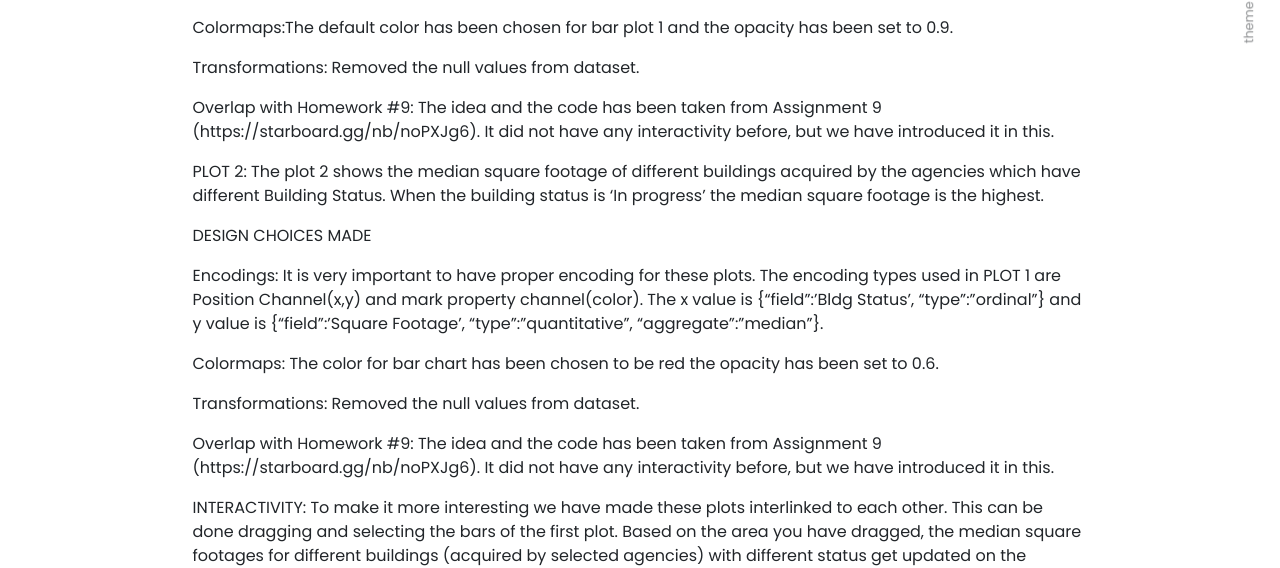
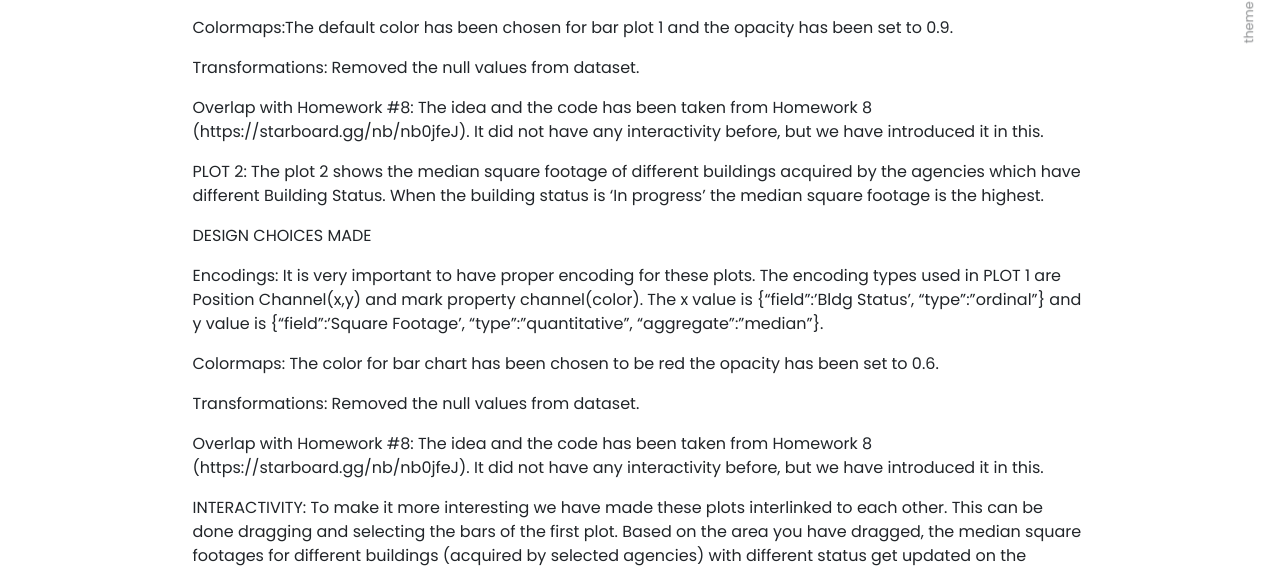
Before and after one commit to adnaanchida/adnaanchida.github.io, a Jekyll site: the page built from _projects/1_Vega_lite_project.md, in a window 1280 px wide. Shown: the part 737-1305 px from the top of the page. Built offline with Jekyll 4.4.1, drawn with Linux system fonts in a browser that asks for light colours; nearby versions of some CDN libraries.

Commit message:
Update 1_Vega_lite_project.md

```diff
--- a/_projects/1_Vega_lite_project.md
+++ b/_projects/1_Vega_lite_project.md
@@ -14,7 +14,7 @@
 ### Link to Python file:
 
 <div class="right">
-{% include elements/button.html link="https://github.com/achuri2/achuri2.github.io/blob/43b8e2792e0c749f185fc34589000000950fab31/Churi_Akshant-Malik_Smit-Choudhari_Samruddhi-assignment10.ipynb" text="Python Jupyter Notebook" %}
+{% include elements/button.html link="https://github.com/adnaanchida/adnaanchida.github.io/blob/fa0fd2b1c932b877a45ac7d0afe857e710ca7675/homework8.ipynb" text="Python Jupyter Notebook" %}
 </div>
 
 
@@ -37,8 +37,8 @@
 Transformations:
 Removed the null values from dataset.
 
-Overlap with Homework #9:
-The idea and the code has been taken from Assignment 9 (https://starboard.gg/nb/noPXJg6). It did not have any interactivity before, but we have introduced it in this.
+Overlap with Homework #8:
+The idea and the code has been taken from Homework 8 (https://starboard.gg/nb/nb0jfeJ). It did not have any interactivity before, but we have introduced it in this.
 
 PLOT 2:
 The plot 2 shows the median square footage of different buildings acquired by the agencies which have different Building Status. When the building status is 'In progress' the median square footage is the highest.
@@ -54,8 +54,8 @@
 Transformations:
 Removed the null values from dataset.
 
-Overlap with Homework #9:
-The idea and the code has been taken from Assignment 9 (https://starboard.gg/nb/noPXJg6). It did not have any interactivity before, but we have introduced it in this.
+Overlap with Homework #8:
+The idea and the code has been taken from Homework 8 (https://starboard.gg/nb/nb0jfeJ). It did not have any interactivity before, but we have introduced it in this.
 
 
 INTERACTIVITY:
@@ -67,5 +67,5 @@
 ### Link to Data
 
 <div class="right">
-{% include elements/button.html link="https://raw.githubusercontent.com/UIUC-iSchool-DataViz/is445_bcubcg_fall2022/main/data/building_inventory.csv" text="link to data" %}
+{% include elements/button.html link="https://raw.githubusercontent.com/UIUC-iSchool-DataViz/is445_data/main/building_inventory.csv" text="link to data" %}
 </div>
```
